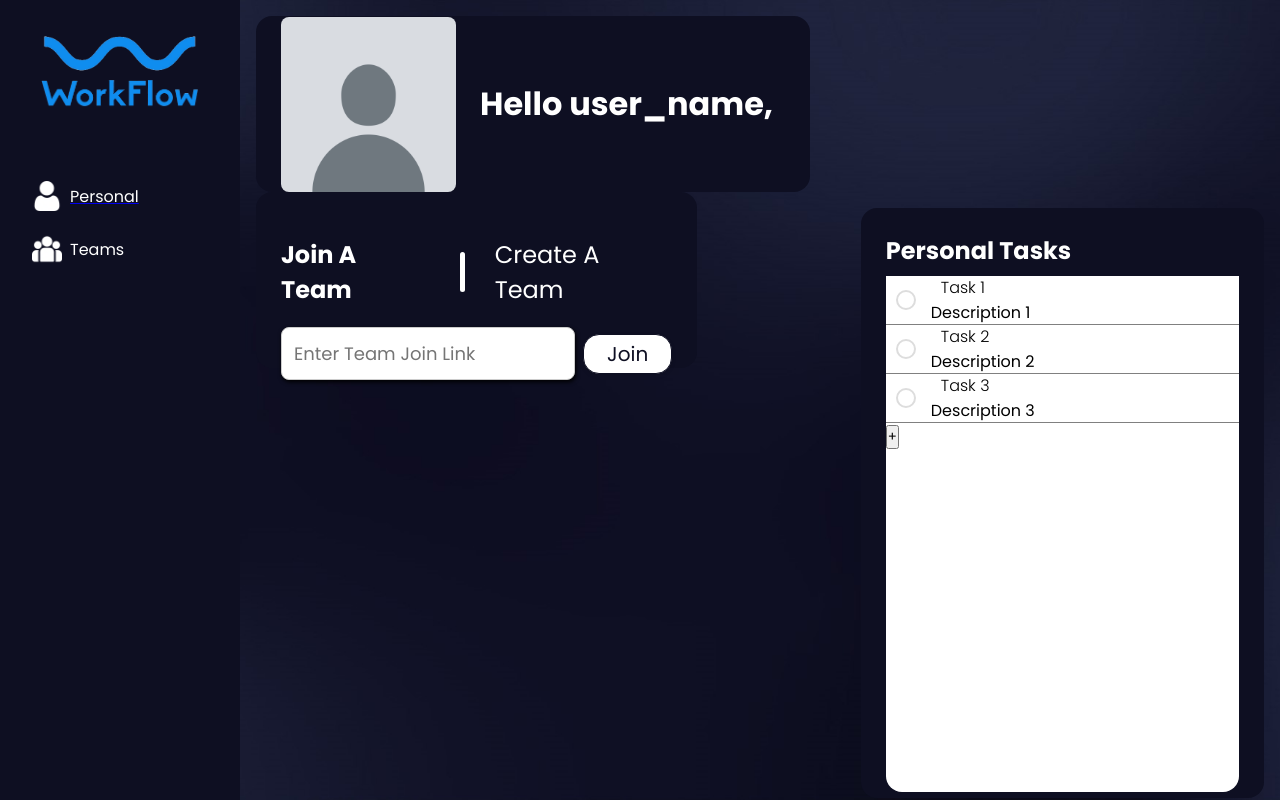
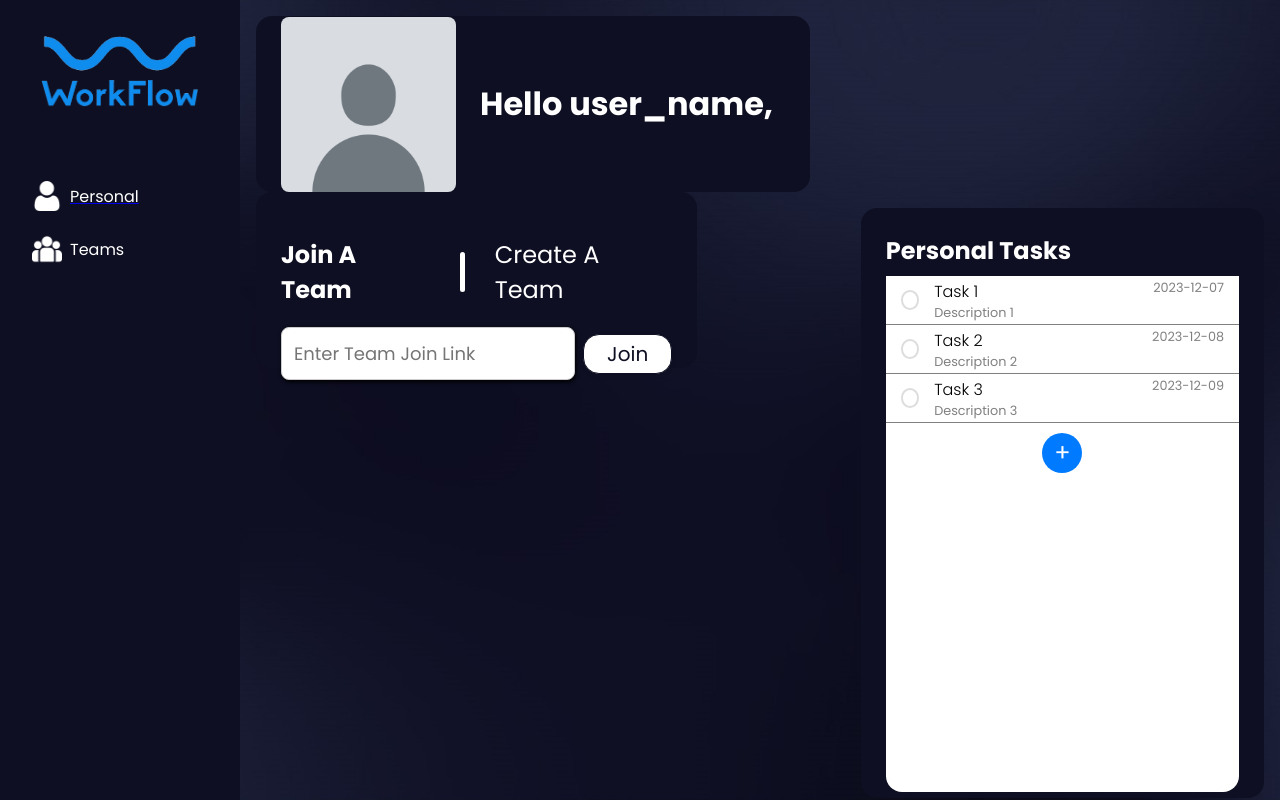
Before and after one commit to ChanAbay-abay/WorkFlow, a React app in the folder Client/: page /homepage in a window 1280 px wide. Shown: the top 800 px of the page. Built offline with nearby package versions, Linux system fonts and the light colour scheme; the HTML template or start-up script is replaced by a standard one.

Commit message:
Improved Homepage
Added working deadlines (purely front end). Adding tasks to be designed.

```diff
--- a/Client/src/Pages/Homepage/MiniTaskList/IndivMiniTask/IndivMiniTask.css
+++ b/Client/src/Pages/Homepage/MiniTaskList/IndivMiniTask/IndivMiniTask.css
@@ -2,13 +2,28 @@
     display: flex;
     align-items: center;
     height: 6vh;
-    padding-left: 10px;
+    padding-left: 15px;
+}
+
+.imt-content {
+    width: 100%;
+    padding-right: 15px;
 }
 
 .imt-name {
-    margin-left: 10px;
+    /* margin-left: 10px; */
     font-size: 2vh;
     font-weight: 300;
+}
+
+.imt-name-deadline {
+    display: flex;
+    justify-content: space-between;
+}
+
+.imt-content p {
+    color: #808080;
+    font-size: 0.8rem;
 }
 
 .imt-bottom-divider {
--- a/Client/src/Pages/Homepage/MiniTaskList/IndivMiniTask/IndivMiniTask.jsx
+++ b/Client/src/Pages/Homepage/MiniTaskList/IndivMiniTask/IndivMiniTask.jsx
@@ -5,6 +5,7 @@ function IndivMiniTask({ task, updateTask, onRemoveTask }) {
   const [isEditing, setIsEditing] = useState(false);
   const [editedName, setEditedName] = useState(task.name);
   const [editedDescription, setEditedDescription] = useState(task.description);
+  const [editedDeadline, setEditedDeadline] = useState(task.deadline);
   const [isCompleted, setIsCompleted] = useState(task.completed);
   let checkboxTimeout;
 
@@ -17,9 +18,15 @@ function IndivMiniTask({ task, updateTask, onRemoveTask }) {
       if (newCompletedStatus) {
         onRemoveTask(task.id);
       } else {
-        updateTask(task.id, task.name, task.description, newCompletedStatus);
+        updateTask(
+          task.id,
+          task.name,
+          task.description,
+          task.deadline,
+          newCompletedStatus
+        );
       }
-    }, 500); //time out duration
+    }, 500);
   };
 
   const handleNameChange = (e) => {
@@ -30,8 +37,18 @@ function IndivMiniTask({ task, updateTask, onRemoveTask }) {
     setEditedDescription(e.target.value);
   };
 
+  const handleDeadlineChange = (e) => {
+    setEditedDeadline(e.target.value);
+  };
+
   const saveChanges = () => {
-    updateTask(task.id, editedName, editedDescription, isCompleted);
+    updateTask(
+      task.id,
+      editedName,
+      editedDescription,
+      editedDeadline,
+      isCompleted
+    );
     setIsEditing(false);
   };
 
@@ -57,14 +74,24 @@ function IndivMiniTask({ task, updateTask, onRemoveTask }) {
               value={editedDescription}
               onChange={handleDescriptionChange}
             />
+            <input
+              type="date"
+              value={editedDeadline}
+              onChange={handleDeadlineChange}
+            />
             <button onClick={saveChanges}>Save</button>
           </div>
         ) : (
-          <div onClick={() => setIsEditing(true)}>
-            <h2 className={`imt-name ${isCompleted ? "completed" : ""}`}>
-              {task.name}
-            </h2>
-            <p>{task.description}</p>
+          <div className="imt-content" onClick={() => setIsEditing(true)}>
+            <div className="imt-name-deadline">
+              <h2 className={`imt-name ${isCompleted ? "completed" : ""}`}>
+                {task.name}
+              </h2>
+              <div className="imt-deadline">
+                <p>{editedDeadline}</p>
+              </div>
+            </div>
+            <p className="imt-desc">{task.description}</p>
           </div>
         )}
       </div>
--- a/Client/src/Pages/Homepage/MiniTaskList/MiniTaskList.css
+++ b/Client/src/Pages/Homepage/MiniTaskList/MiniTaskList.css
@@ -5,10 +5,53 @@
 
 .mtl-content {
     background-color: white;
-    /* height: 100%; */
     height: 64.5vh;
     width: 100%;
     border-bottom-left-radius: 16px;
     border-bottom-right-radius: 16px;
     overflow-y: auto;
 }
+
+.mtl-addtask {
+    display: flex;
+    flex-direction: column;
+    align-items: center;
+    margin-top: 10px;
+}
+
+.mtl-add-task-form {}
+
+.mtl-add-task-taskname {}
+
+.mtl-add-task-taskdesc {}
+
+.mtl-add-task-deadline {}
+
+.mtl-show-add-form-btn {
+    width: 40px;
+    height: 40px;
+    border-radius: 50%;
+    background-color: #007bff;
+    color: white;
+    font-size: 24px;
+    line-height: 40px;
+    text-align: center;
+    border: none;
+    cursor: pointer;
+    transition: background-color 0.3s ease;
+}
+
+.mtl-show-add-form-btn:hover {
+    background-color: #0056b3;
+}
+
+.mtl-show-add-form-btn:focus {
+    outline: none;
+}
+
+.mtl-addtask-divider {
+    height: 1px;
+    width: 100%;
+    background-color: gray;
+    margin-top: 10px;
+}
--- a/Client/src/Pages/Homepage/MiniTaskList/MiniTaskList.jsx
+++ b/Client/src/Pages/Homepage/MiniTaskList/MiniTaskList.jsx
@@ -4,25 +4,42 @@ import IndivMiniTask from "./IndivMiniTask/IndivMiniTask";
 
 function MiniTaskList() {
   const [tasks, setTasks] = useState([
-    { name: "Task 1", description: "Description 1", id: 1 },
-    { name: "Task 2", description: "Description 2", id: 2 },
-    { name: "Task 3", description: "Description 3", id: 3 },
+    {
+      name: "Task 1",
+      description: "Description 1",
+      deadline: "2023-12-07",
+      id: 1,
+    },
+    {
+      name: "Task 2",
+      description: "Description 2",
+      deadline: "2023-12-08",
+      id: 2,
+    },
+    {
+      name: "Task 3",
+      description: "Description 3",
+      deadline: "2023-12-09",
+      id: 3,
+    },
   ]);
   const [newTaskName, setNewTaskName] = useState("");
   const [newTaskDescription, setNewTaskDescription] = useState("");
+  const [newTaskDeadline, setNewTaskDeadline] = useState("");
   const [showAddTask, setShowAddTask] = useState(false);
 
   const addTask = (event) => {
     event.preventDefault();
-    if (!newTaskName) return;
     const newTask = {
       name: newTaskName,
       description: newTaskDescription,
+      deadline: newTaskDeadline,
       id: Date.now(),
     };
     setTasks([...tasks, newTask]);
     setNewTaskName("");
     setNewTaskDescription("");
+    setNewTaskDeadline("");
     setShowAddTask(false);
   };
 
@@ -30,7 +47,13 @@ function MiniTaskList() {
     setTasks(tasks.filter((task) => task.id !== taskId));
   };
 
-  const updateTask = (taskId, newName, newDescription, newCompleted) => {
+  const updateTask = (
+    taskId,
+    newName,
+    newDescription,
+    newDeadline,
+    newCompleted
+  ) => {
     setTasks(
       tasks.map((task) =>
         task.id === taskId
@@ -38,6 +61,7 @@ function MiniTaskList() {
               ...task,
               name: newName,
               description: newDescription,
+              deadline: newDeadline,
               completed: newCompleted,
             }
           : task
@@ -64,22 +88,33 @@ function MiniTaskList() {
               value={newTaskName}
               onChange={(e) => setNewTaskName(e.target.value)}
               placeholder="Enter new task name"
+              className="mtl-add-task-taskname"
             />
             <input
               type="text"
               value={newTaskDescription}
               onChange={(e) => setNewTaskDescription(e.target.value)}
               placeholder="Enter task description"
+              className="mtl-add-task-taskdesc"
+            />
+            <input
+              type="date"
+              value={newTaskDeadline}
+              onChange={(e) => setNewTaskDeadline(e.target.value)}
+              className="mtl-add-task-deadline"
             />
             <button type="submit">Add Task</button>
           </form>
         ) : (
+          <div className="mtl-addtask">
             <button
               onClick={() => setShowAddTask(true)}
               className="mtl-show-add-form-btn"
+              title="Add Task"
             >
               +
             </button>
+          </div>
         )}
       </div>
     </div>
```
Lines whose indentation alone changed are shown as unchanged.
